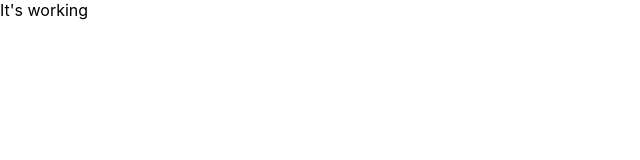
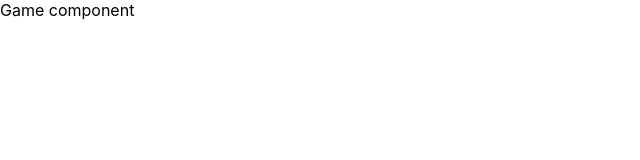
Before and after one commit to SCP002/greenfield, a React (Create React App) app: page / in a window 1280 px wide. Shown: the top 160 px of the page, without its empty margins (0-640 px from the left). Built offline with nearby package versions, Linux system fonts and the light colour scheme.

Commit message:
Refactor Game to class comonent

```diff
--- a/src/components/Game/index.tsx
+++ b/src/components/Game/index.tsx
@@ -1,7 +1,10 @@
 import 'components/Game/index.scss';
+import React from 'react';
 
-function Game() {
-  return <div>It's working</div>;
+class Game extends React.Component {
+  public render(): JSX.Element {
+    return <div>Game component</div>;
+  }
 }
 
 export default Game;
```
